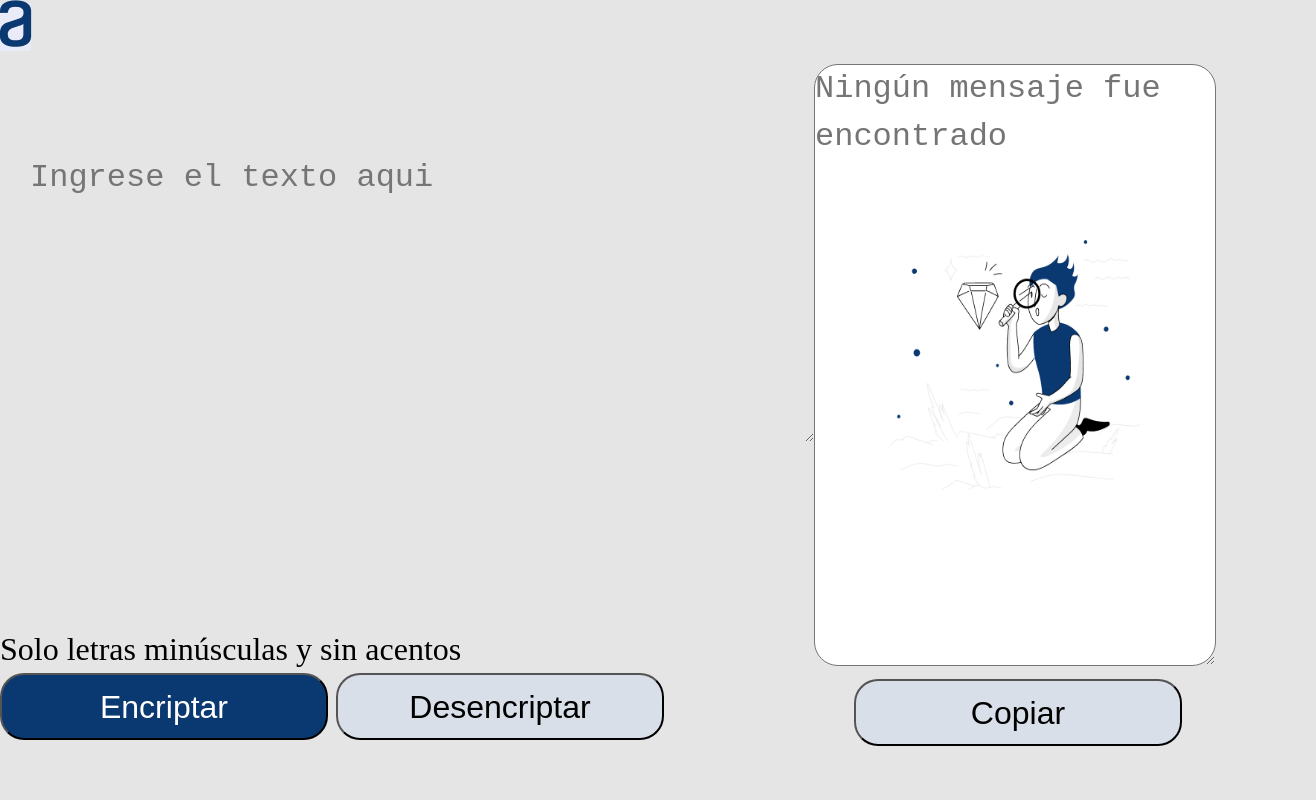
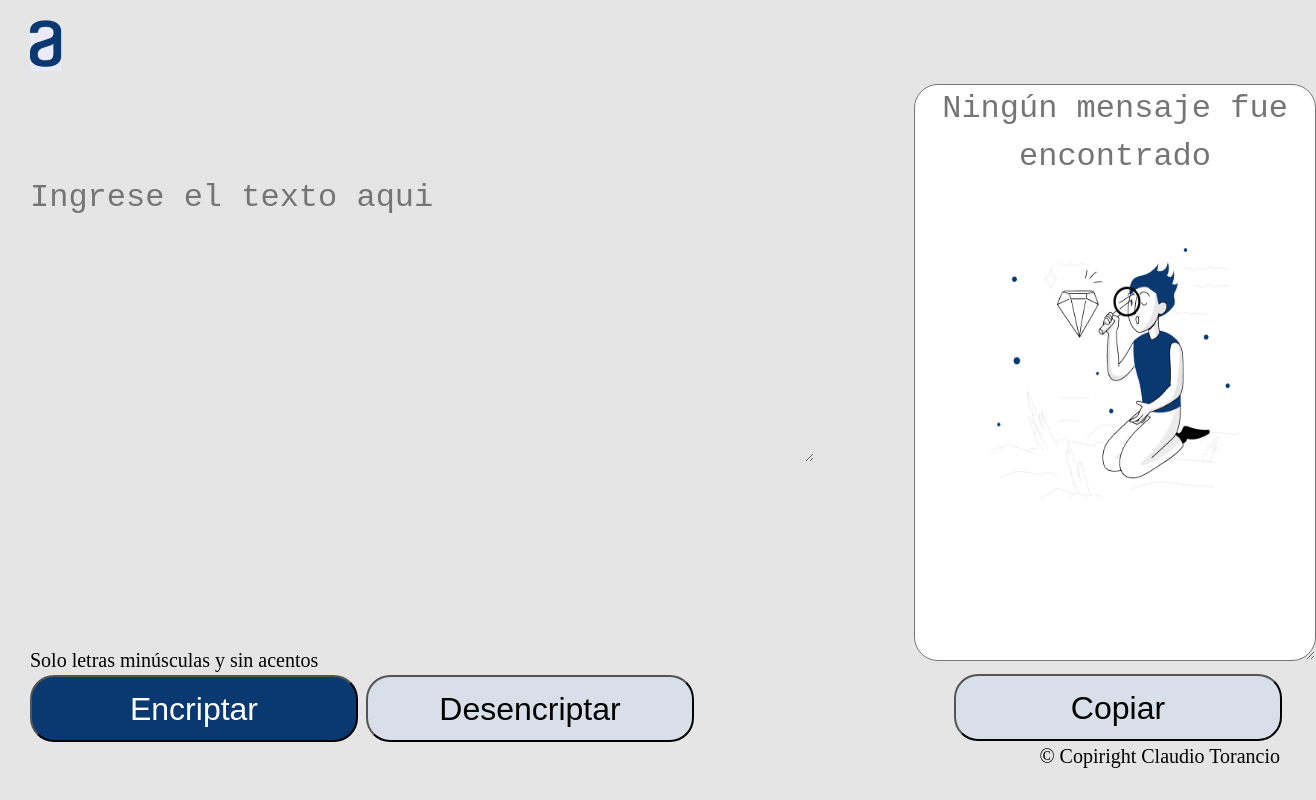
Before and after one commit to claudiotorancio/Encriptador, a plain HTML site: page index.html in a window 1280 px wide. Shown: the whole page, 1316 px wide, since content can reach past the window. Drawn offline with Linux system fonts and the light colour scheme.

Commit message:
Modificacion de css

```diff
--- a/index.html
+++ b/index.html
@@ -20,7 +20,7 @@
     <section>
         <textarea type="text" class="input-text" cols="40" rows="6" placeholder="Ingrese el texto aqui"></textarea>
 
-        <h6 style="margin-top: 170px;">Solo letras minúsculas y sin acentos</h6>
+        <h6 class="instruccion">Solo letras minúsculas y sin acentos</h6>
 
         <div class=" estiloBotones">
             <button type="button" class="botonA" onclick="btnEncriptar()" >Encriptar</button>
@@ -39,7 +39,9 @@
     </section>
 </main>
 
-
+<footer>
+    <p class="piePagina">&copy Copiright Claudio Torancio</p>
+</footer>
 
 </body>
 <script src="script.js"></script>
--- a/script.js
+++ b/script.js
@@ -26,11 +26,11 @@ function btnDesencriptar(){
 
 
 function desencriptar(StringParaDesencriptar){
-    let matrizCodigon = [["enter","e"],["imes","i"],["ai","a"],["ober","o"],["ufat","u"]]
+    let matrizCodigoInv = [["enter","e"],["imes","i"],["ai","a"],["ober","o"],["ufat","u"]]
     StringParaDesencriptar = StringParaDesencriptar.toLowerCase();
-    for (let i=0; i< matrizCodigon.length; i++){
-        if(StringParaDesencriptar.includes(matrizCodigon[i][0])){
-            StringParaDesencriptar = StringParaDesencriptar.replaceAll(matrizCodigon[i][0],matrizCodigon[i][1]);
+    for (let i=0; i< matrizCodigoInv.length; i++){
+        if(StringParaDesencriptar.includes(matrizCodigoInv[i][0])){
+            StringParaDesencriptar = StringParaDesencriptar.replaceAll(matrizCodigoInv[i][0],matrizCodigoInv[i][1]);
         }
     }
     return StringParaDesencriptar;
--- a/style.css
+++ b/style.css
@@ -1,11 +1,16 @@
 *{
-    margin: 0%;
+    margin: 0;
     padding: 0;
     background: #E5E5E5;
     font-family: "inter"sans-serif;
     font-weight: 400;
     font-size: 32px;
     line-height: 150%;
+}
+
+header{
+    margin-top: 20px;
+    margin-left: 30px;
 }
 
 main{
@@ -16,14 +21,19 @@ main{
 .input-text{
     margin-top: 90px;
     margin-left: 30px;
+    margin-right: 100px;
     border: none;
-
-
 }
 
+.instruccion{
+    margin-top: 170px;
+    margin-left: 30px;
+    font-size: 20px;
+}
 .estiloBotones{
     display: inline-block;
     position: absolute;
+    margin-left: 30px;
 }
 
 .botonA{
@@ -51,27 +61,29 @@ main{
 
 
 .output-text-area{
-    position: initial;
+    position: static;
     width: 400px;
-    height: 600px;
+    height: 575px;
     left: 1000px;
     top: 40px;
     background: #ffffff;
     border-radius: 24px;
 
+
 }
 
+
 .output-text-area::placeholder{
+    text-align: center ;
     background-image: url(./imagenes/Muñeco.png);
     background-size: 250px 250px;
     background-repeat: no-repeat;
     background-position: center;
     height: 100%;
-
-
-}
+    }
 
 .botonC{
+    bottom: 50px 60px;
     display: inline-block;
     position: relative;
     width: 328px;
@@ -82,3 +94,8 @@ main{
     border-radius: 24px;
 
 }
+
+.piePagina{
+    font-size: 20px;
+    text-align: end;
+}
```
